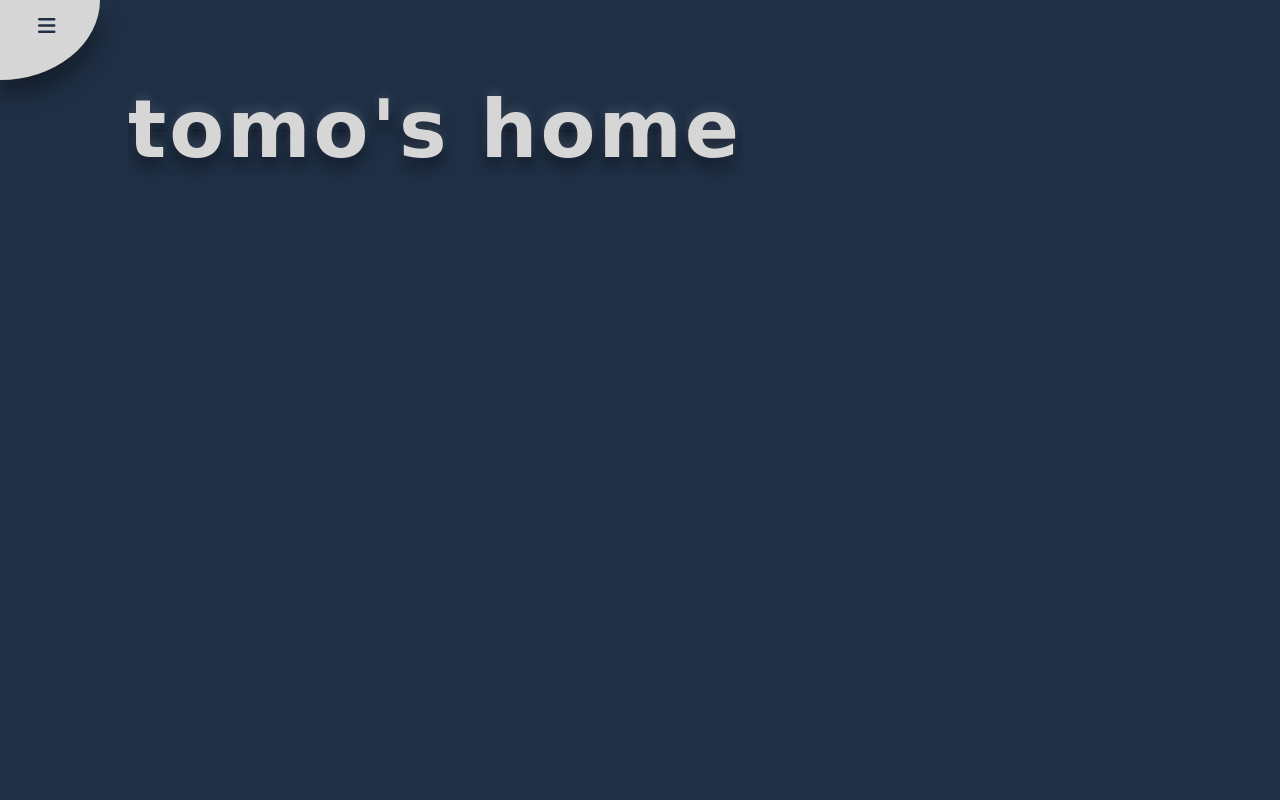
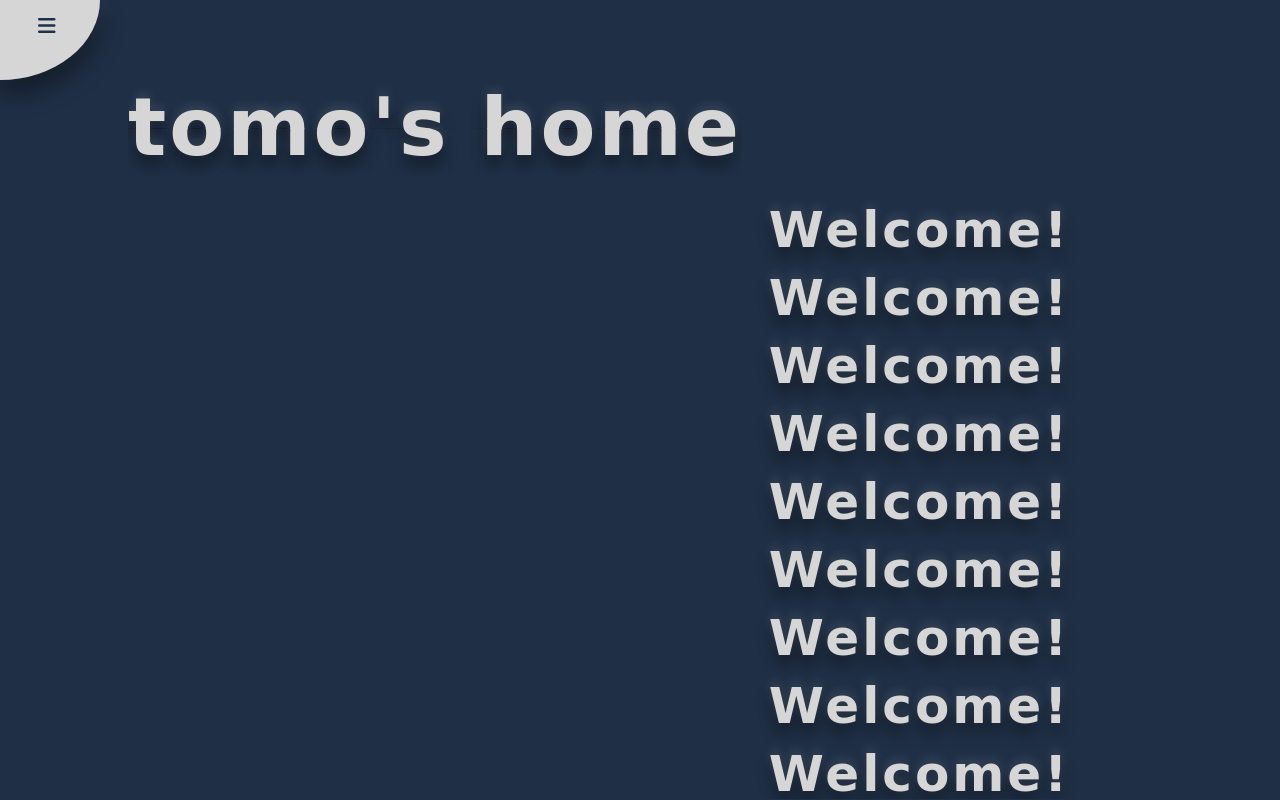
Before and after one commit to opolskitom/Tomos-Home, a plain HTML site: page index.html in a window 1280 px wide. Drawn offline with nearby package versions, Linux system fonts and the light colour scheme; a web font is replaced by a local one.

Commit message:
Added scrollability
Finally I can move on with my life............................

```diff
--- a/index.html
+++ b/index.html
@@ -12,6 +12,8 @@
 <body>
 
   <div class="page">
+
+    <!-- NavBar -->
     <span class="menu-toggle">
       <i class="menu-open fas fa-bars fa-lg"></i>
       <i class="menu-close fas fa-times fa-lg"></i>
@@ -34,15 +36,53 @@
         <i class="fas fa-mobile fa-2x"></i> Contact</a>
       </li>
     </ul>
+  <!-- Main Page -->
+  <main class="content">
+    <div class="bg-content">
 
-  <main class="content">
+    </div>
     <div class="content-inner">
+      <!-- Title Section -->
+      <section class="title-section">
         <h1 class="title-name">
           tomo's home
           <span>tomo's home</span>
           <span>tomo's home</span>
           <span>by Thomas Opolski</span>
         </h1>
+      </section>
+
+      <section class="about-section">
+        <h2>Welcome!</h2>
+        <h2>Welcome!</h2>
+        <h2>Welcome!</h2>
+        <h2>Welcome!</h2>
+        <h2>Welcome!</h2>
+        <h2>Welcome!</h2>
+        <h2>Welcome!</h2>
+        <h2>Welcome!</h2>
+        <h2>Welcome!</h2>
+        <h2>Welcome!</h2>
+        <h2>Welcome!</h2>
+        <h2>Welcome!</h2>
+        <h2>Welcome!</h2>
+        <h2>Welcome!</h2>
+        <h2>Welcome!</h2>
+        <h2>Welcome!</h2>
+        <h2>Welcome!</h2>
+        <h2>Welcome!</h2>
+        <h2>Welcome!</h2>
+        <h2>Welcome!</h2>
+        <h2>Welcome!</h2>
+        <h2>Welcome!</h2>
+        <h2>Welcome!</h2>
+        <h2>Welcome!</h2>
+        <h2>Welcome!</h2>
+        <h2>Welcome!</h2>
+        <!-- <p>Lorem ipsum dolor sit amet, consectetur adipiscing elit. Aenean et quam nisl. Phasellus ornare egestas neque, vitae viverra libero sollicitudin nec. Pellentesque habitant morbi tristique senectus et netus et malesuada fames ac turpis egestas. Aenean diam dui, hendrerit non arcu ac, tristique luctus tellus. In pellentesque finibus porta. In eget eros dignissim, euismod urna et, consequat justo. Maecenas ac lobortis neque. Maecenas sodales congue tellus, a suscipit purus elementum id. Class aptent taciti sociosqu ad litora torquent per conubia nostra, per inceptos himenaeos. Morbi dolor purus, imperdiet a accumsan in, blandit sagittis lacus. Donec viverra rutrum blandit. Aliquam erat volutpat. Quisque ullamcorper mauris nisi, in congue nisl posuere vel. Phasellus maximus interdum eleifend. Aenean in vulputate ex, id posuere ipsum. Nam vel nunc justo.
+        </p>
+        <p>Donec consectetur ac tortor sed luctus. In hac habitasse platea dictumst. Fusce quam nisi, porttitor eget nisi id, aliquet ultricies turpis. Sed varius auctor nibh et bibendum. Sed sollicitudin aliquet ultricies. Nam sollicitudin rutrum euismod. Ut nunc sapien, volutpat sed viverra et, imperdiet at arcu. Nulla imperdiet lobortis pharetra. Integer rhoncus metus non dignissim sodales. Phasellus ornare nisi nec quam viverra congue. In commodo ex id nibh elementum finibus. In eros risus, elementum vitae maximus vel, pulvinar in libero. Maecenas rutrum ligula vitae facilisis scelerisque.</p> -->
+      </section>
 
       <!-- <div class="box neu-shadow">
         <h3 class="box-text center-hv">This is <strong>some</strong> text.</h3>
@@ -54,13 +94,33 @@
       </div> -->
     </div>
 
+    <div class="inner-lower-bg">
+        <h3 class="surprise-text">hello there! :o</h3>
+    </div>
+
+    <!-- <section class="footer-section">
+      <ul class="">
+        <li><a href="">
+
+        </li>
+
+        <li><a href="">
+
+        </li>
+
+        <li><a href="">
+
+        </li>
+
+        <li><a href="">
+
+        </li>
+      </ul>
+    </section> -->
+
   </main>
 
-
   </div>
-
-
-
 
 
   <script src="https://code.jquery.com/jquery-3.4.1.slim.min.js" integrity="sha384-J6qa4849blE2+poT4WnyKhv5vZF5SrPo0iEjwBvKU7imGFAV0wwj1yYfoRSJoZ+n" crossorigin="anonymous"></script>
--- a/styles.css
+++ b/styles.css
@@ -1,4 +1,6 @@
 @import url('https://fonts.googleapis.com/css?family=Baloo+Thambi+2:600|Nunito&display=swap');
+/* Font families: Baloo Thambi 2 and Nunito */
+
 * {
   box-sizing: border-box;
   margin: 0;
@@ -11,27 +13,28 @@
 
 html,body {
   height: 100%;
-  overflow: hidden;
+  overflow-y: hidden;
 }
 
 body {
   background: #1f2f45;
   font-family: 'Nunito', sans-serif;
+  color: #d6d6d6;
 }
 
-/* Title Properties */
+/* Title Properties and Animation */
 h1  {
   font-family: 'Baloo Thambi 2',cursive;
   font-weight: bold;
   letter-spacing: 3px;
-  font-size: 5rem;
-  margin-top: 2rem;
-  padding: 0;
+  font-size: 80px;
+  cursor: default;
   position: absolute;
   color: transparent;
   text-transform: lowercase;
+  white-space: nowrap;
+  z-index: 5;
 }
-
 h1 span:nth-child(1) {
   position: absolute;
   top: 0;
@@ -43,11 +46,9 @@ h1 span:nth-child(1) {
   text-shadow: 0px -5px 10px rgba(255, 255, 255, 0.1),
     0px 10px 15px rgba(0, 0, 0, 0.4);
 }
-
 h1:hover span:nth-child(1) {
   transform:translateY(-18px);
 }
-
 h1 span:nth-child(2) {
   position: absolute;
   top: 0;
@@ -59,11 +60,9 @@ h1 span:nth-child(2) {
   text-shadow: 0px -5px 10px rgba(255, 255, 255, 0.1),
     0px 10px 15px rgba(0, 0, 0, 0.4);
 }
-
 h1:hover span:nth-child(2) {
   transform:translateY(18px);
 }
-
 h1 span:nth-child(3) {
   position: absolute;
   top: 40%;
@@ -81,12 +80,27 @@ h1 span:nth-child(3) {
   margin-left: 20px;
   transition: 0.5s;
 }
-
 h1:hover span:nth-child(3) {
   transform: translateY(-10%) scaleY(1);
   opacity: 1;
 }
 
+
+/* Secondary headings */
+h2 {
+  font-family: 'Baloo Thambi 2',cursive;
+  font-weight: bold;
+  font-size: 50px;
+  letter-spacing: 3px;
+  text-align: right;
+  margin-right: 8%;
+  text-shadow: 0px -5px 10px rgba(255, 255, 255, 0.1),
+    0px 10px 15px rgba(0, 0, 0, 0.4);
+  z-index: 5;
+}
+p {
+  text-align: right;
+}
 
 /* Center Horizontal Vertical */
 .center-hv {
@@ -102,24 +116,38 @@ h1:hover span:nth-child(3) {
 .page {
   height: 100%;
   background-color: #d6d6d6;
+  z-index: 0;
+  overflow-x: hidden;
+  overflow-y: hidden;
 }
 
 .content {
-  height: 200%;
+  height: 50%;
   transform-origin: top left;
   transition: transform 0.7s cubic-bezier(1,0.005,0.24,1);
-  background-color: #1f2f45;
+  z-index: 10;
 }
 
 .content-inner {
-  height: 50%;
+  background-color: #1f2f45;
+  height: 200%;
   overflow-y: auto;
-  padding: 50px 10%;
+  z-index: 5;
 }
 
-/* NavBar Properties */
+.inner-lower-bg {
+  position: relative;
+  overflow: hidden;
+  margin-top: -0.7px;
+  height: 50rem;
+  width: 100%;
+  background-color: #1f2f45;
+  z-index: 10;
+}
+
+/* NavBar Toggler Properties */
 .menu-toggle {
-  z-index: 10;
+  z-index: 15;
   position: fixed;
   top: 0;
   left: 0;
@@ -132,15 +160,12 @@ h1:hover span:nth-child(3) {
     0px 15px 25px rgba(0, 0, 0, 0.4);
   border-bottom-right-radius: 100%;
 }
-
 .menu-toggle:active i{
   opacity: 0.8;
 }
-
 .menu-toggle i{
   color: #1f2f45;
 }
-
 .menu-toggle .menu-open, .menu-toggle .menu-close {
   position: absolute;
   top: 50%;
@@ -149,16 +174,15 @@ h1:hover span:nth-child(3) {
   margin-left: -12px;
   transition: transform 0.7s cubic-bezier(1,0.005,0.24,1);
 }
-
 .menu-toggle .menu-open {
   transform-origin: -100px -100px;
 }
-
 .menu-toggle .menu-close {
   transform-origin: -100px -160px;
   transform: rotate(20deg);
 }
 
+/* NavBar Menu Items */
 .menu-items {
   position: fixed;
   bottom: 0;
@@ -167,14 +191,12 @@ h1:hover span:nth-child(3) {
   margin: 0;
   padding: 0;
 }
-
 .menu-items li {
   height: 60px;
   margin-bottom: 30px;
   transform: translateX(-300px);
   transition: transform 0.7s cubic-bezier(1,0.005,0.24,1);
 }
-
 .menu-items li:nth-child(2) {
   margin-left: 30px;
 }
@@ -184,7 +206,6 @@ h1:hover span:nth-child(3) {
 .menu-items li:nth-child(4) {
   margin-left: 90px;
 }
-
 .menu-items a {
   display: block;
   text-decoration: none;
@@ -193,7 +214,6 @@ h1:hover span:nth-child(3) {
   color: #1f2f45;
   transition: color 0.2s;
 }
-
 .menu-items a .icon {
   position: absolute;
   top: 50%;
@@ -208,60 +228,45 @@ h1:hover span:nth-child(3) {
   border: 2px solid #1f2f45;
   transition: border-color 0.2s;
 }
-
 .menu-items a:hover {
   color:#253852;
 }
 
-.menu-items a:hover .icon:after {
-   border-color: #000;
-}
-
-.menu-items a:active .icon {
-  color: #000;
-}
-
+/* Rotating Page and Item Animations */
 .real .content {
   transform:rotate(-30deg);
 }
-
 .real .menu-open {
   transform:rotate(-20deg);
 }
-
 .real .menu-close {
   transform:rotate(0);
 }
-
 .real .menu-items li {
   transform: translateX(0);
   transition: transform 0.35s 0.45s cubic-bezier(0.175,0.885,0.32,1.275);
 }
-
 .real .menu-items li:nth-child(2) {
   transition-delay: 0.47s;
 }
 .real .menu-items li:nth-child(3) {
-  transition-delay: 0.49s;
+  transition-delay: 0.50s;
 }
 .real .menu-items li:nth-child(4) {
-  transition-delay: 0.51s;
+  transition-delay: 0.54s;
 }
 
 /* Shapes and Shadows */
 .circle {
   position: absolute;
-  right: 20%;
   width: 5rem;
   height: 5rem;
-  margin: 30px 0;
   border: 4px solid #1f2f45;
   border-radius: 50%;
 }
 
 .box {
   position: absolute;
-  top: 30%;
   width: 20rem;
   height: 8rem;
   border: 4px solid #1f2f45;
@@ -311,5 +316,25 @@ h1:hover span:nth-child(3) {
 /* Icons */
 .sound-icon {
   color: #d6d6d6;
+}
 
+/* Main Page Sections */
+.title-section {
+  position: relative;
+  height: 120px;
+  margin-top: 5rem;
+  margin-left: 10%;
+  padding: 0;
 }
+
+.about-section {
+  position: relative;
+  margin: 0 10%;
+}
+
+.surprise-text {
+  margin-left: 20%;
+  font-family: 'Baloo Thambi 2',cursive;
+  font-size: 20px;
+  margin-top: 10%;
+}
```
Lines whose indentation alone changed are shown as unchanged.
